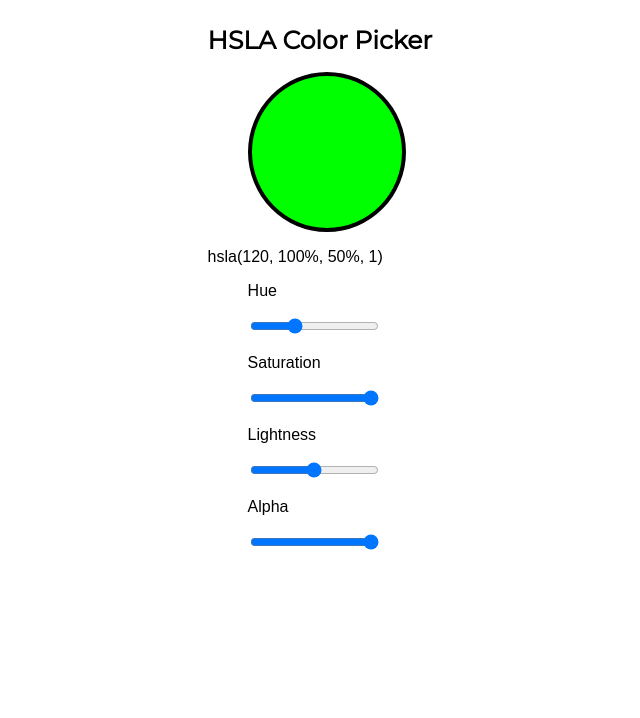
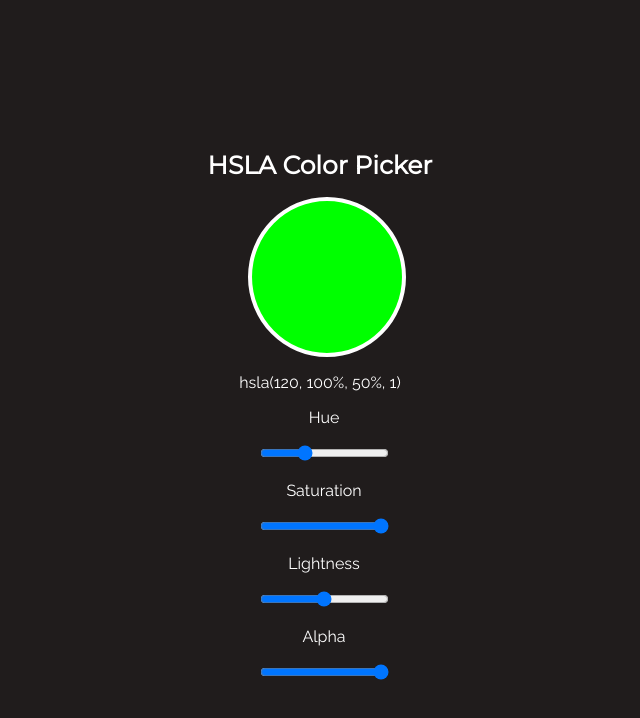
Before and after one commit to cmhfl92/react-to-future, a React app: page / in a window 1280 px wide. Shown: the whole page, without its empty margins (320-960 px from the left). Built offline with nearby package versions, Linux system fonts and the light colour scheme; some packages are replaced by stand-ins of ours.

Commit message:
style updated. Finished

```diff
--- a/src/index.html
+++ b/src/index.html
@@ -3,7 +3,7 @@
 <head lang="en">
   <meta charset="UTF-8">
   <meta name="viewport" content="width=device-width, user-scalable=no, minimum-scale=1.0, maximum-scale=1.0">
-  <link href="https://fonts.googleapis.com/css?family=Montserrat" rel="stylesheet">
+  <link href="https://fonts.googleapis.com/css?family=Montserrat|Raleway" rel="stylesheet">
   <title>React To Future</title>
 </head>
 <body>
--- a/src/styles/screen.scss
+++ b/src/styles/screen.scss
@@ -12,21 +12,23 @@ html {
   align-items: center;
   flex-direction: column;
   margin: 0;
+  background-color: hsla(360, 100%, 1%, 0.89);
 }
 
 h1 {
   font-family: 'Montserrat', sans-serif;
   font-size: 25px;
   text-align: center;
+  padding-top: 5em;
+  color: #fff;
 }
 
 div.box {
   padding-top: 2em;
   width: 150px;
   height: 120px;
-  border: solid black 4px;
+  border: solid #fff 4px;
   border-radius: 50%;
-
 }
 
 figure {
@@ -34,7 +36,15 @@ figure {
   height: 160px;
 }
 
+p {
+  font-family: 'Raleway', sans-serif;
+  text-align: center;
+  color: #fff;
+}
+
 ul {
+  font-family: 'Raleway', sans-serif;
   list-style: none;
   padding-right: 2em;
+  text-align: center;
 }
```
